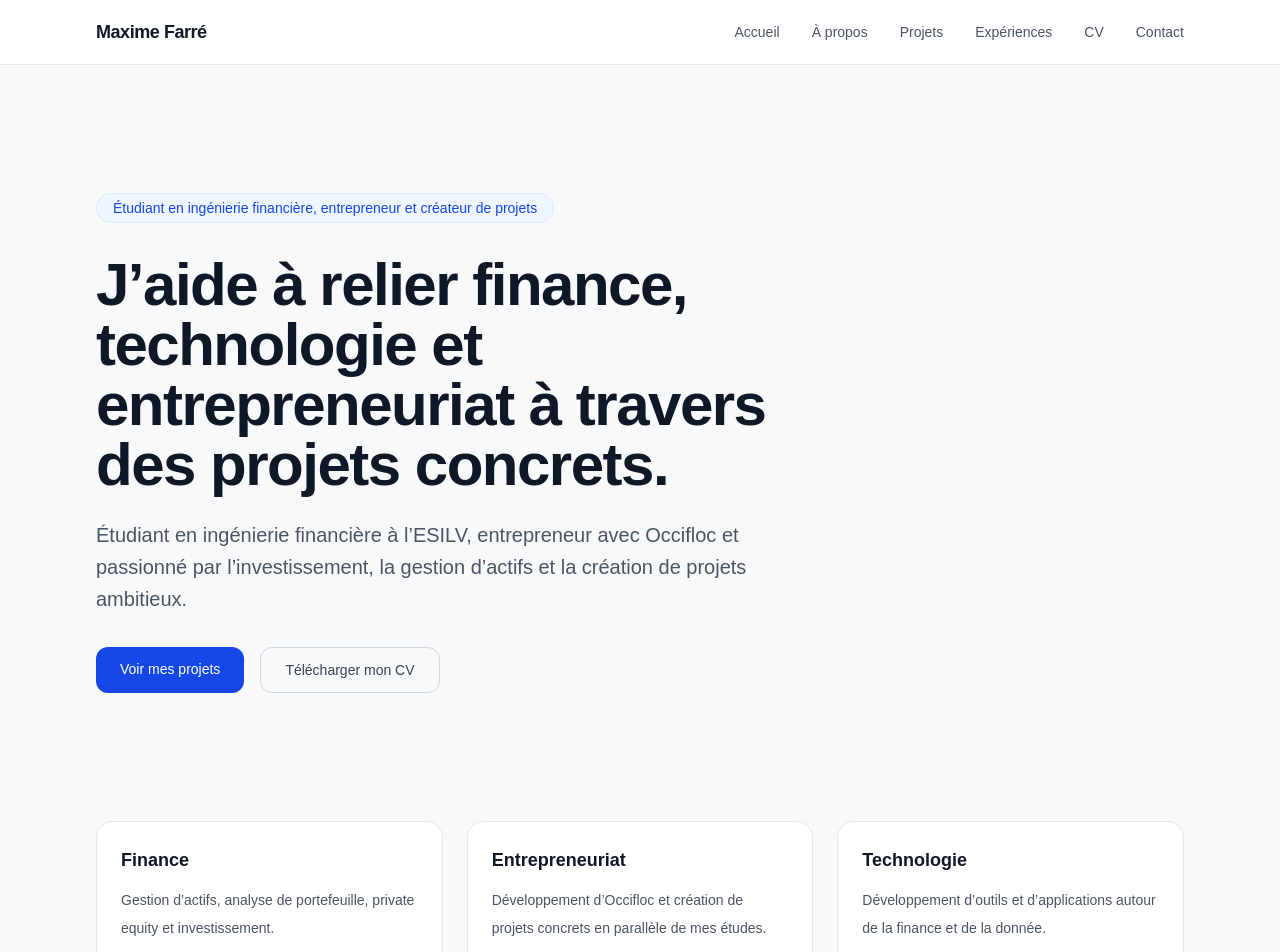
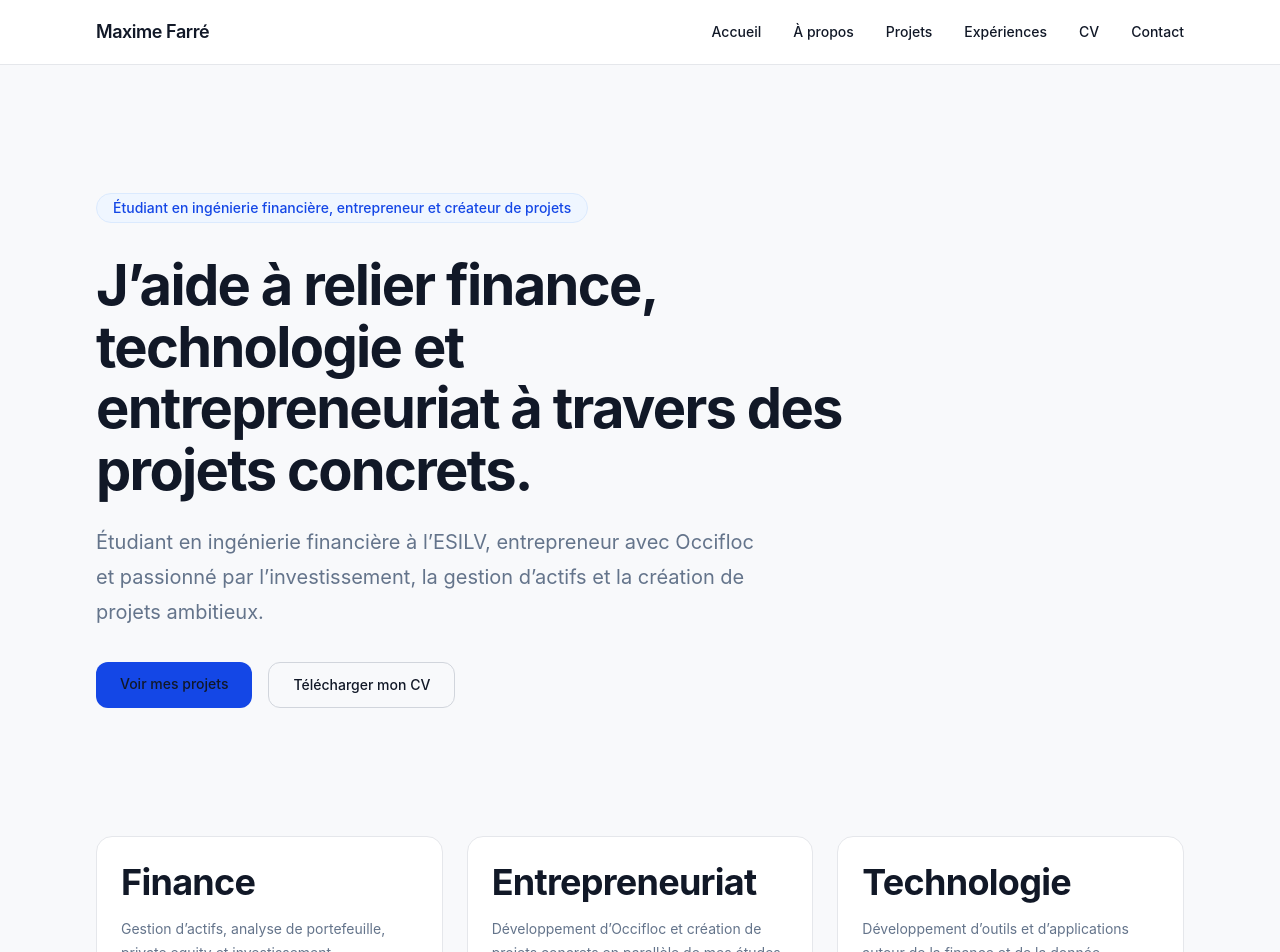
Before and after one commit to MaximeFARRE/Site_stage, a Next.js app: page / in a window 1280 px wide. Shown: the top 952 px of the page. Built offline with nearby package versions, Linux system fonts and the light colour scheme.

Commit message:
feat: create global design system foundation

```diff
--- a/src/app/globals.css
+++ b/src/app/globals.css
@@ -1,24 +1,147 @@
 @import "tailwindcss";
 
+/* ─── Palette ─────────────────────────────────────────────── */
 :root {
   --background: #f8f9fb;
   --foreground: #111827;
+  --muted: #64748b;
+  --card: #ffffff;
+  --border: #e5e7eb;
+  --primary: #1d4ed8;
+  --primary-foreground: #ffffff;
+  --secondary: #f1f5f9;
+}
+
+/* ─── Base ────────────────────────────────────────────────── */
+*,
+*::before,
+*::after {
+  box-sizing: border-box;
 }
 
 html {
+  font-size: 16px;
+  -webkit-font-smoothing: antialiased;
+  -moz-osx-font-smoothing: grayscale;
   scroll-behavior: smooth;
 }
 
 body {
-  background: var(--background);
+  background-color: var(--background);
   color: var(--foreground);
-  font-family: Arial, Helvetica, sans-serif;
+  font-family: Inter, system-ui, -apple-system, sans-serif;
+  line-height: 1.6;
+  min-height: 100vh;
+  display: flex;
+  flex-direction: column;
 }
 
-* {
-  box-sizing: border-box;
+/* ─── Typography ──────────────────────────────────────────── */
+h1 {
+  font-size: clamp(2rem, 5vw, 3.5rem);
+  font-weight: 700;
+  letter-spacing: -0.03em;
+  line-height: 1.1;
+  color: var(--foreground);
+}
+
+h2 {
+  font-size: clamp(1.5rem, 3vw, 2.25rem);
+  font-weight: 700;
+  letter-spacing: -0.02em;
+  line-height: 1.2;
+  color: var(--foreground);
+}
+
+h3 {
+  font-size: clamp(1.1rem, 2vw, 1.5rem);
+  font-weight: 600;
+  letter-spacing: -0.01em;
+  line-height: 1.3;
+  color: var(--foreground);
+}
+
+p {
+  color: var(--muted);
+  line-height: 1.75;
 }
 
 a {
+  color: inherit;
   text-decoration: none;
+  transition: color 0.15s ease;
 }
+
+/* ─── Utility classes ─────────────────────────────────────── */
+
+.container-custom {
+  width: 100%;
+  max-width: 1100px;
+  margin-inline: auto;
+  padding-inline: 1.5rem;
+}
+
+.section {
+  padding-block: 6rem;
+}
+
+.section-title {
+  font-size: clamp(1.75rem, 3vw, 2.5rem);
+  font-weight: 700;
+  letter-spacing: -0.025em;
+  color: var(--foreground);
+  margin-bottom: 1rem;
+}
+
+.card {
+  background-color: var(--card);
+  border: 1px solid var(--border);
+  border-radius: 1rem;
+  padding: 2rem;
+  transition: box-shadow 0.2s ease, transform 0.2s ease;
+}
+
+.card:hover {
+  box-shadow: 0 8px 32px -8px rgba(0, 0, 0, 0.1);
+  transform: translateY(-2px);
+}
+
+.button-primary {
+  display: inline-flex;
+  align-items: center;
+  gap: 0.5rem;
+  background-color: var(--primary);
+  color: var(--primary-foreground);
+  font-size: 0.875rem;
+  font-weight: 500;
+  padding: 0.75rem 1.5rem;
+  border-radius: 0.75rem;
+  border: none;
+  cursor: pointer;
+  transition: background-color 0.15s ease, transform 0.15s ease;
+}
+
+.button-primary:hover {
+  background-color: #1e40af;
+  transform: translateY(-1px);
+}
+
+.button-secondary {
+  display: inline-flex;
+  align-items: center;
+  gap: 0.5rem;
+  background-color: transparent;
+  color: var(--foreground);
+  font-size: 0.875rem;
+  font-weight: 500;
+  padding: 0.75rem 1.5rem;
+  border-radius: 0.75rem;
+  border: 1px solid var(--border);
+  cursor: pointer;
+  transition: background-color 0.15s ease, border-color 0.15s ease;
+}
+
+.button-secondary:hover {
+  background-color: var(--secondary);
+  border-color: #d1d5db;
+}
```
